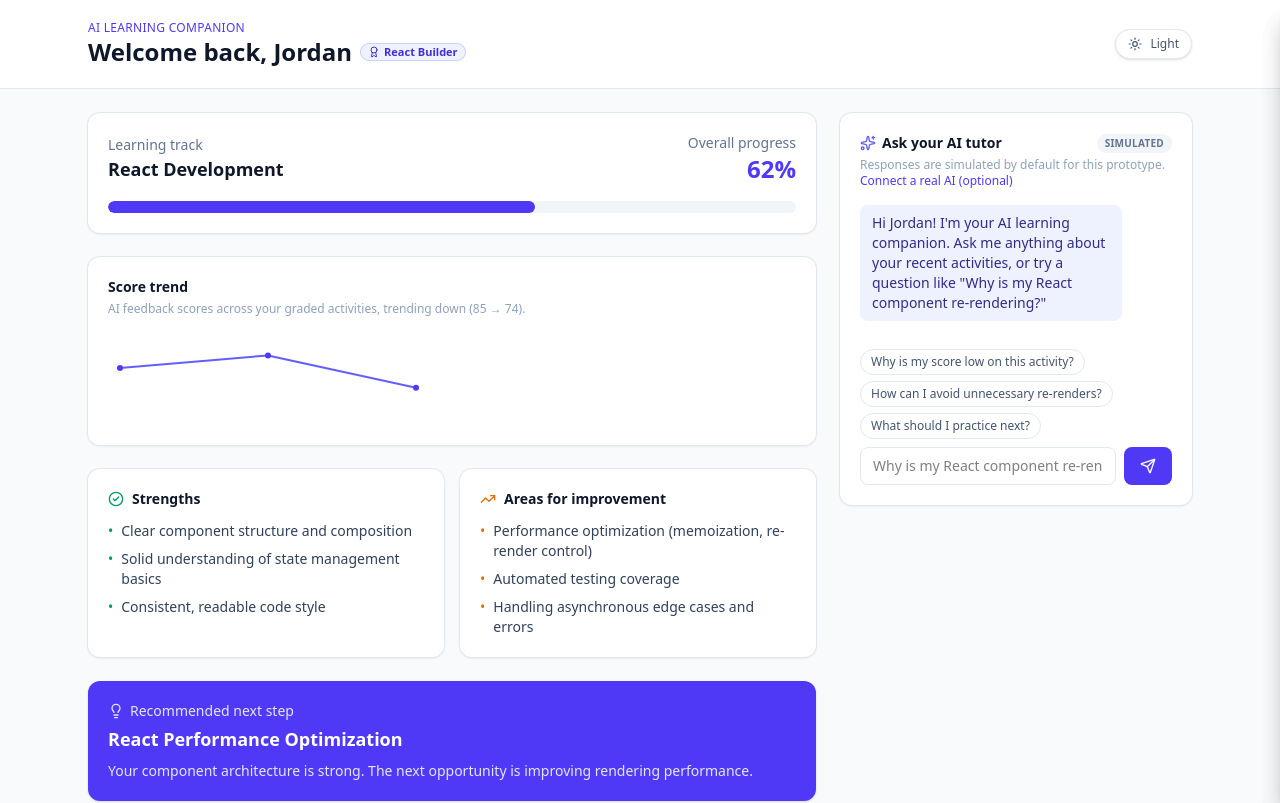
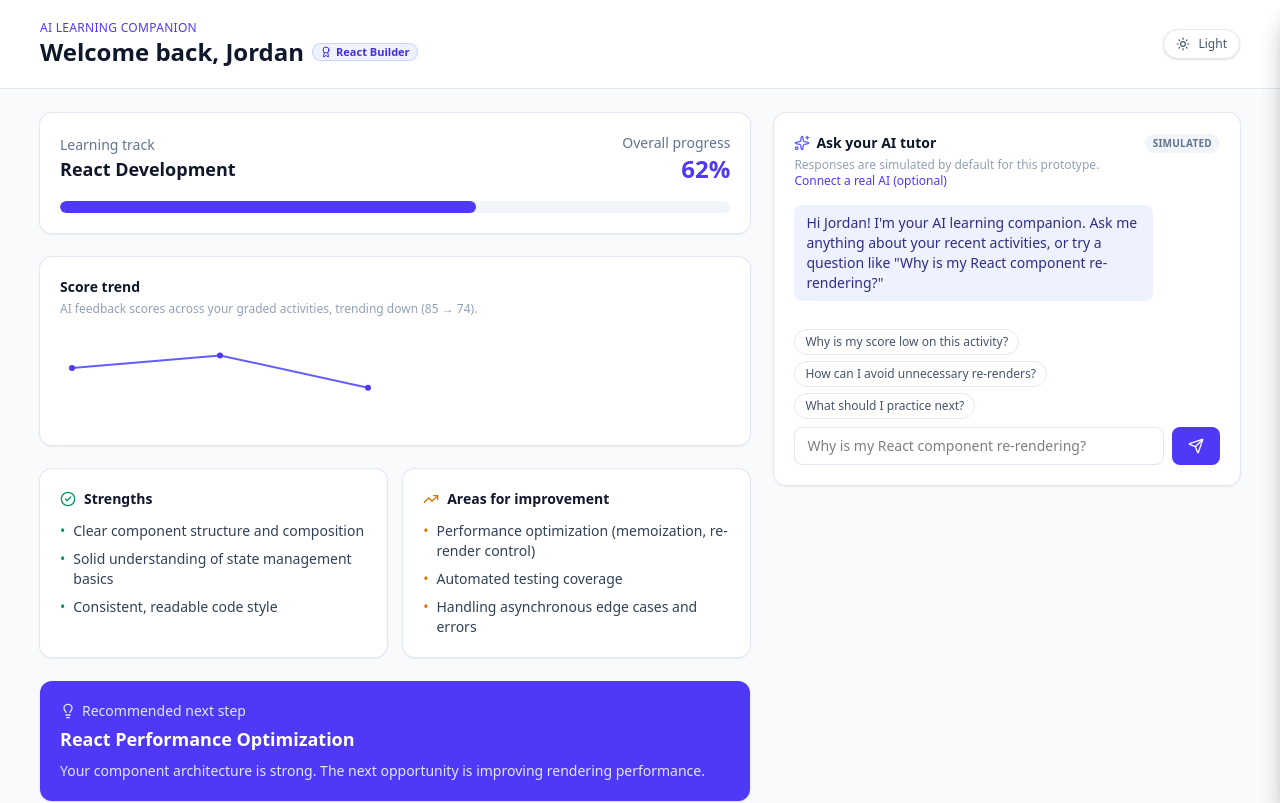
Before and after one commit to eddie7ch/illumia-ai-learning-companion, a React (Vite) app: page / in a window 1280 px wide. Shown: the top 803 px of the page. Built offline with nearby package versions, Linux system fonts and the light colour scheme.

Commit message:
Widen dashboard layout to fill ultra-wide screens (max-w-screen-2xl, wider chat column at xl+)

```diff
--- a/src/App.tsx
+++ b/src/App.tsx
@@ -36,7 +36,7 @@ function App() {
       </a>
 
       <header className="border-b border-slate-200 bg-white dark:border-slate-800 dark:bg-slate-800">
-        <div className="mx-auto flex max-w-6xl items-center justify-between gap-4 px-4 py-5 sm:px-6">
+        <div className="mx-auto flex max-w-screen-2xl items-center justify-between gap-4 px-4 py-5 sm:px-6 xl:px-10">
           <div>
             <p className="text-xs font-medium uppercase tracking-wide text-indigo-600 dark:text-indigo-400">
               AI Learning Companion
@@ -50,9 +50,9 @@ function App() {
         </div>
       </header>
 
-      <main id="main-content" className="mx-auto max-w-6xl px-4 py-6 sm:px-6">
-        <div className="grid gap-6 lg:grid-cols-3">
-          <div className="space-y-6 lg:col-span-2">
+      <main id="main-content" className="mx-auto max-w-screen-2xl px-4 py-6 sm:px-6 xl:px-10">
+        <div className="grid gap-6 lg:grid-cols-3 xl:grid-cols-5">
+          <div className="space-y-6 lg:col-span-2 xl:col-span-3">
             {isLoading || !profile ? (
               <DashboardSkeleton />
             ) : (
@@ -70,7 +70,7 @@ function App() {
             )}
           </div>
 
-          <div className="lg:col-span-1">
+          <div className="lg:col-span-1 xl:col-span-2">
             <div className="lg:sticky lg:top-6">
               {isLoading ? (
                 <ChatSkeleton />
```
